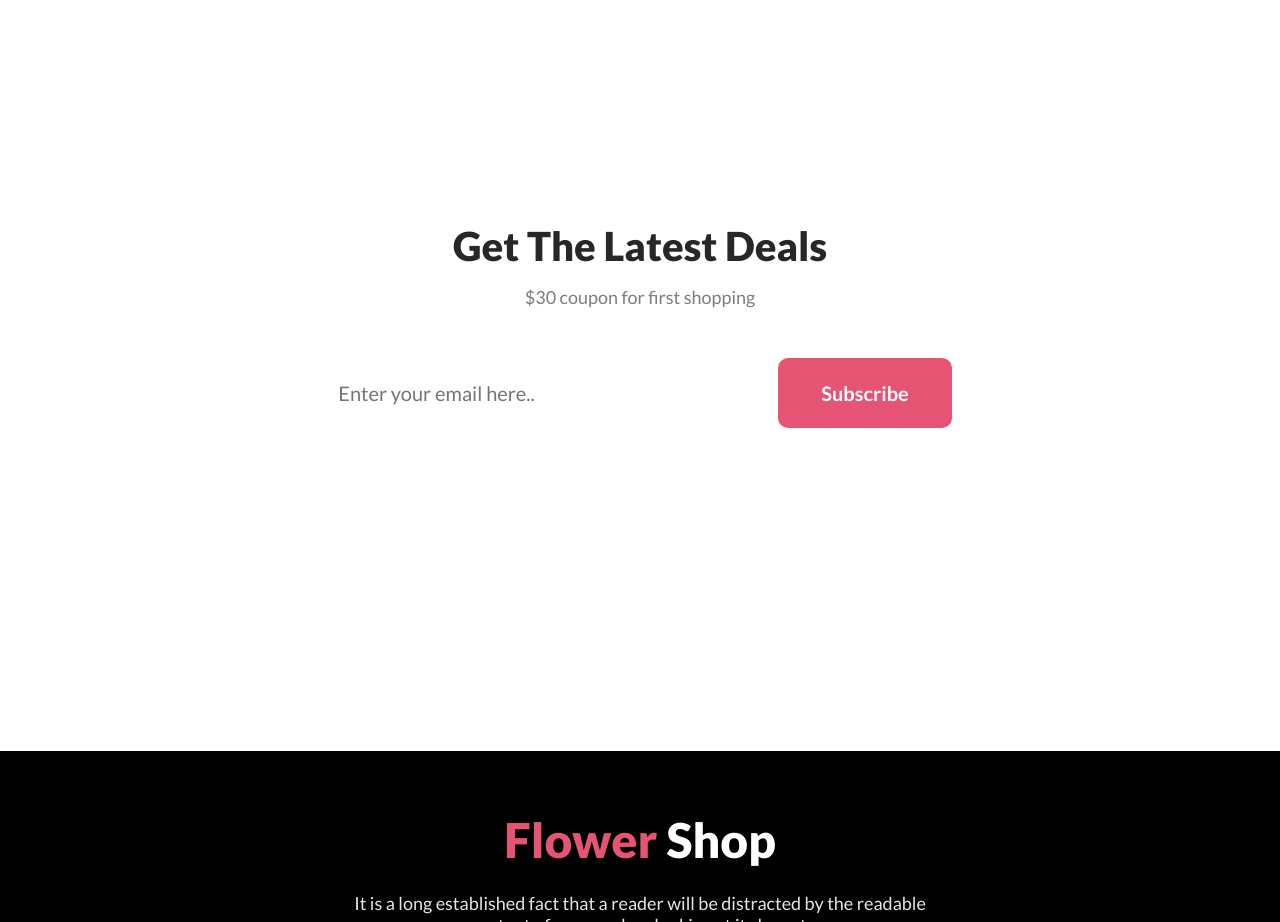
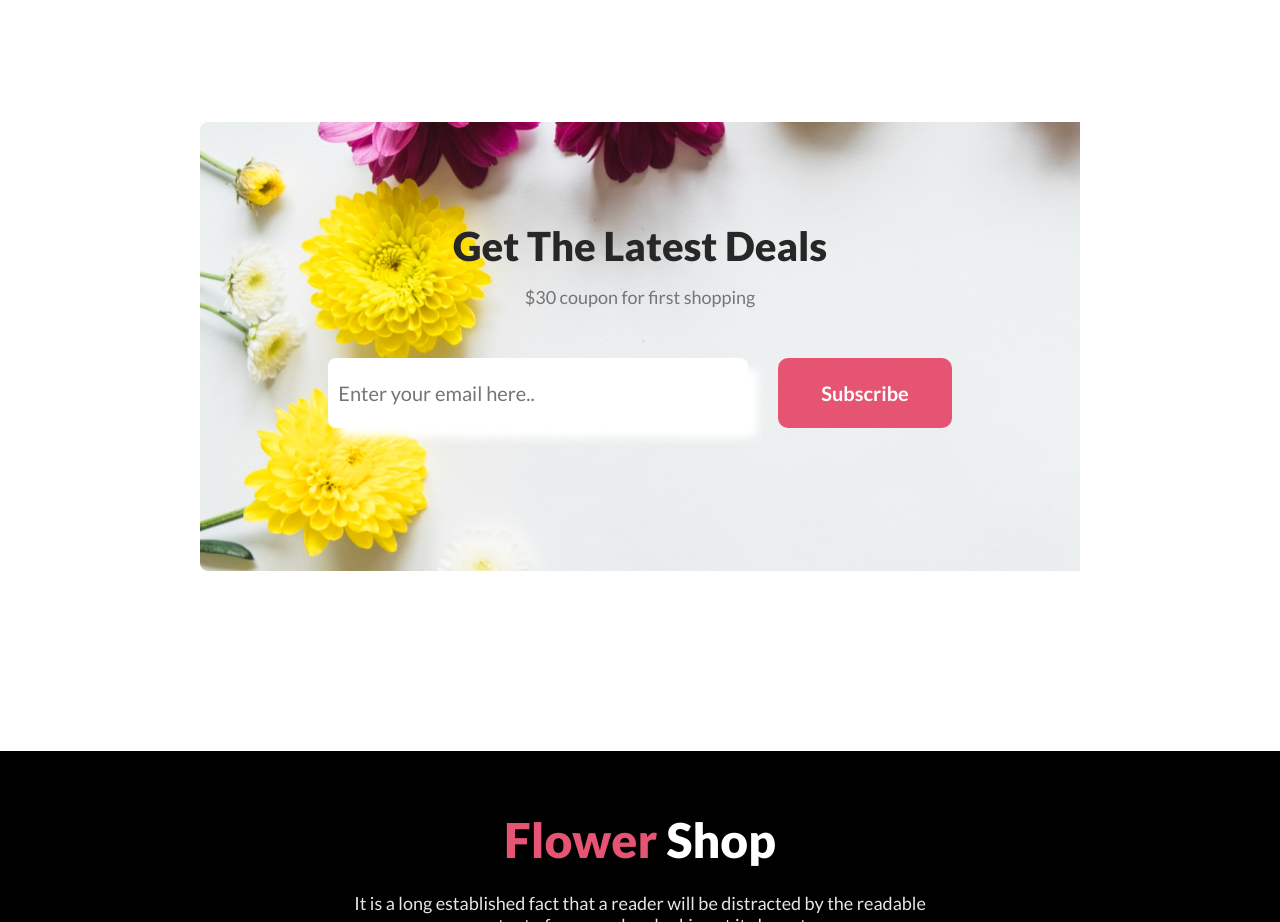
Before and after one commit to jahangiralom99/flower-shop-assignment, a plain HTML site: page index.html in a window 1280 px wide. Shown: the part 3120-4042 px from the top of the page. Drawn offline with Linux system fonts and the light colour scheme; the site is published under a folder, as on GitHub Pages, so addresses that start at the root find nothing.

Commit message:
added solved broken images

```diff
--- a/styles/style.css
+++ b/styles/style.css
@@ -146,9 +146,9 @@ a {
 /*  */
 /* start deals section */
 .deals-container {
+  background-image: url("../Flower-Asset/Rectangle9.png");
   margin-top: 150px;
   height: 449px;
-  background-image: url("/Flower-Asset/Rectangle9.png");
   background-repeat: no-repeat;
   background-size: cover;
 }
```
